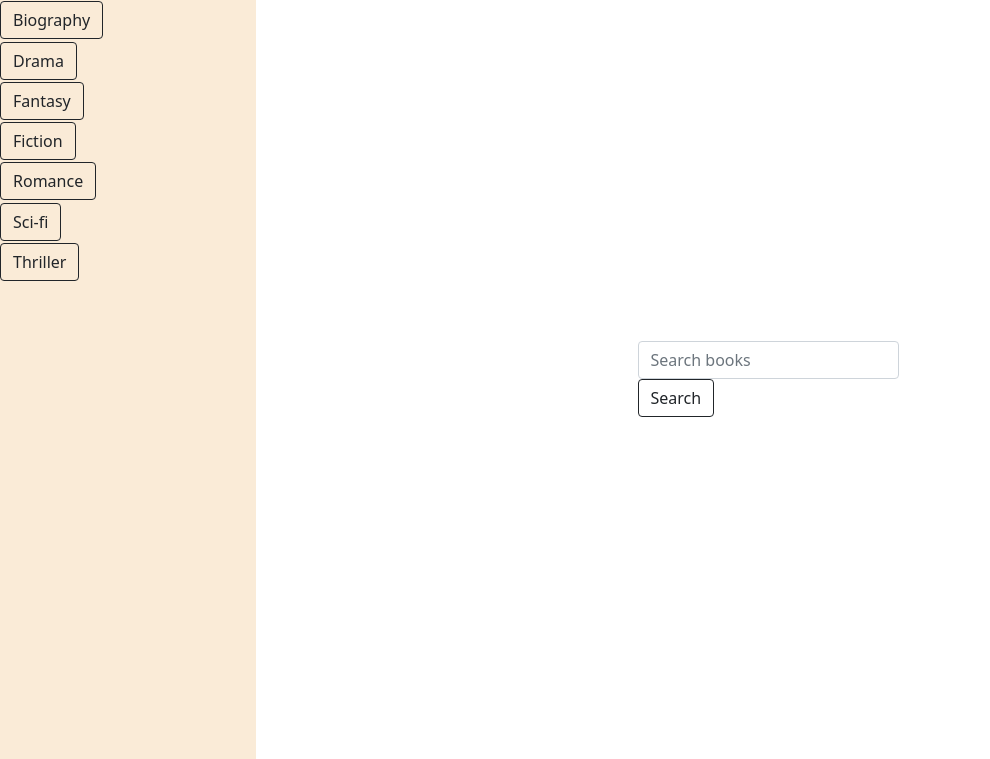
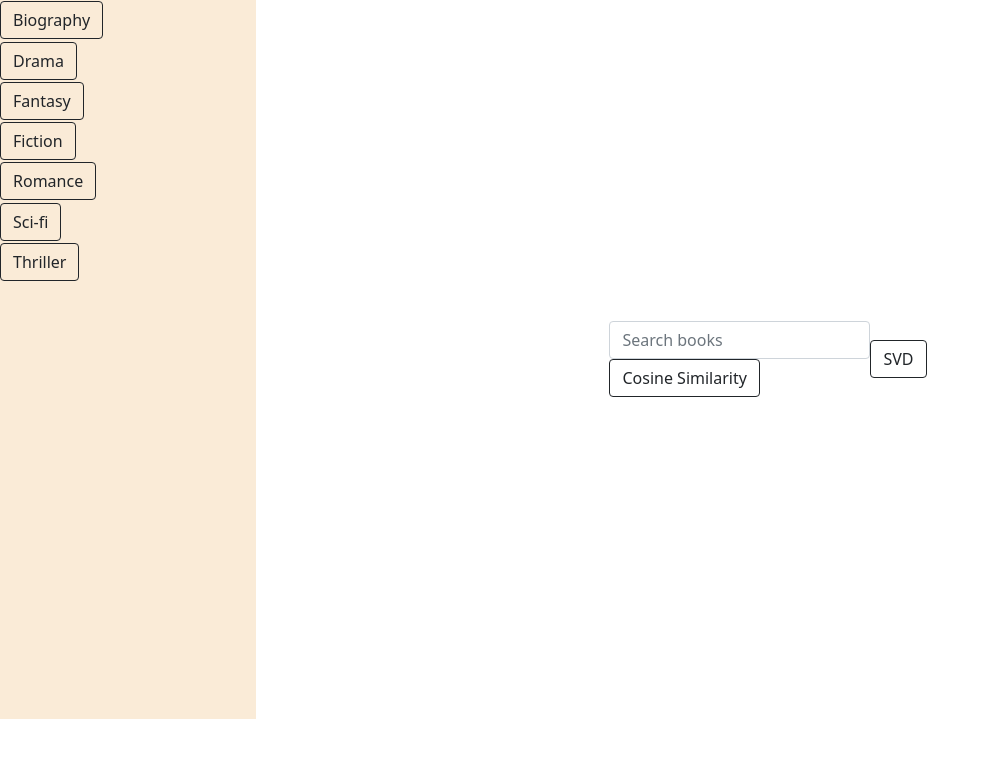
Before and after one commit to sitanshu-yadav/recomendation, a Django app: page / in a window 1280 px wide. Shown: the part 73-832 px from the top of the page, without its empty margins (0-990 px from the left). After the commit the page ends 800 px from the top, so only its background shows below. Run offline with Django 3.2, Linux system fonts and the light colour scheme.

Commit message:
4th cnage

```diff
--- a/recomendation/urls.py
+++ b/recomendation/urls.py
@@ -27,5 +27,8 @@ urlpatterns = [
     path('Fiction',views.Fiction, name='Fiction'),
     path('Romance',views.Romance, name='Romance'),
     path('Sci-fi',views.Scifi, name='Scifi'),
-    path('Thriller',views.Thriller, name='Thriller')
+    path('Thriller',views.Thriller, name='Thriller'),
+    path('cossim',views.cossim, name='Thriller'),
+    path('SVD',views.svd, name='Thriller'),
+
 ]
--- a/recomendation/views.py
+++ b/recomendation/views.py
@@ -5,7 +5,9 @@ from django.shortcuts import render
 import pandas as pd
 from sklearn.feature_extraction.text import TfidfVectorizer, CountVectorizer
 from sklearn.metrics.pairwise import linear_kernel, cosine_similarity
+# from surprise import Reader, Dataset, SVD
 file='C://Users/Situ/Desktop/django/recomendation/FinalData.csv'
+file2='C://Users/Situ/Desktop/recomendation/ratings.csv'
 
 def index (request):
     return render(request,'index.html')
@@ -61,3 +63,29 @@ def Thriller(request):
     rec=df.loc[df["Genres"]=="Thriller",["book_id","title","authors"]]
     reindex=rec.reset_index(drop=True)
     return HttpResponse( reindex.to_html())
+def cossim(request):
+    user_search=request.GET.get("search")
+    df=pd.read_csv(file)
+    col_list= ["book_id", "title"]
+    df_onlytitle =  pd.read_csv('FinalData.csv', encoding = "ISO-8859-1", usecols=col_list)
+    df['corpus'] = (pd.Series(df[['authors', 'Genres']].fillna('').values.tolist()).str.join(' '))
+    tf_corpus = TfidfVectorizer(analyzer='word',ngram_range=(1, 2),min_df=0, stop_words='english')
+    tfidf_matrix_corpus = tf_corpus.fit_transform(df['corpus'])
+    cosine_sim_corpus = linear_kernel(tfidf_matrix_corpus, tfidf_matrix_corpus)
+    titles = df['title']
+    indices = pd.Series(df.index, index=df['title'])
+    def corpus_recommendations(title):
+        idx = indices[title]
+        sim_scores = list(enumerate(cosine_sim_corpus[idx]))
+        sim_scores = sorted(sim_scores, key=lambda x: x[1], reverse=True)
+        sim_scores = sim_scores[1:21]
+        book_indices = [i[0] for i in sim_scores]
+        return titles.iloc[book_indices]
+    rec=corpus_recommendations("search")
+    reindex=rec.reset_index(drop=True)
+    return HttpResponse( reindex.to_html())
+def svd(request):
+    df=pd.read_csv(file)
+    rec=df.loc[df["Genres"]=="Thriller",["book_id","title","authors"]]
+    reindex=rec.reset_index(drop=True)
+    return HttpResponse( reindex.to_html())
--- a/static/style.css
+++ b/static/style.css
@@ -6,7 +6,7 @@
 .conr{
     display: grid;
     grid-template-columns: 20% 80%;
-    height:95vh;
+    height:90vh;
     margin: 0;
     padding:0;
     /* border: black solid 5px; */
--- a/templates/index.html
+++ b/templates/index.html
@@ -84,10 +84,13 @@
             </div>
         </div>
         <div class="col2">
-            <form class="d-flex-dark" action="/books" method="get">
-                <input class="form-control me-1" type="search" name="u_search" placeholder="Search books"
+            <form class="d-flex-dark" action="/cossim" method="get">
+                <input class="form-control me-1" type="search" name="search" placeholder="Search books"
                     aria-label="Search">
-                <button class="btn btn-outline-dark " type="submit">Search</button>
+                <button class="btn btn-outline-dark " type="submit">Cosine Similarity</button>
+            </form>
+            <form class="d-flex-dark" action="/svd" method="get">
+                <button class="btn btn-outline-dark " type="submit">SVD</button>
             </form>
         </div>
     </div>
```
Also changed, not shown: 1 other file.
